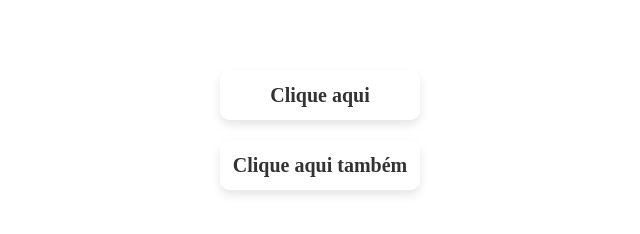
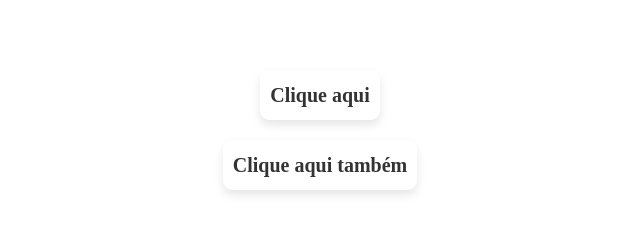
Before and after one commit to Techi-fl/note, a plain HTML site: page index.html in a window 1280 px wide. Shown: the part 270-504 px from the top of the page, 320-960 px from the left. Drawn offline with Linux system fonts and the light colour scheme.

Commit message:
Add files via upload

```diff
--- a/index.html
+++ b/index.html
@@ -25,7 +25,8 @@
   }
 
   a {
-    width: 200px;
+   padding-left:10px;
+   padding-right:10px;
     height: 50px;
     border: none;
     border-radius: 10px;
```
